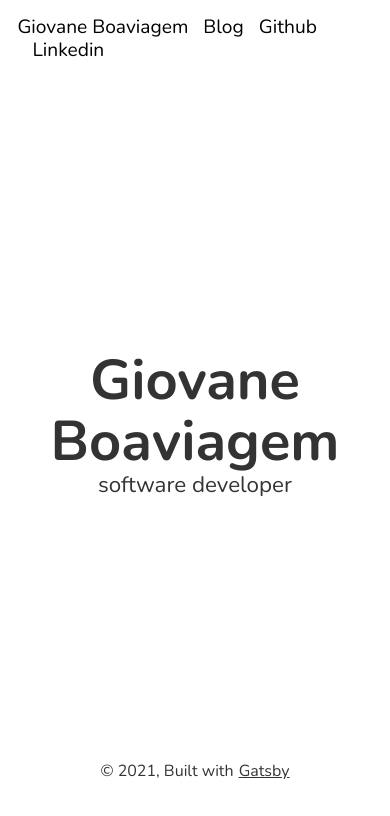
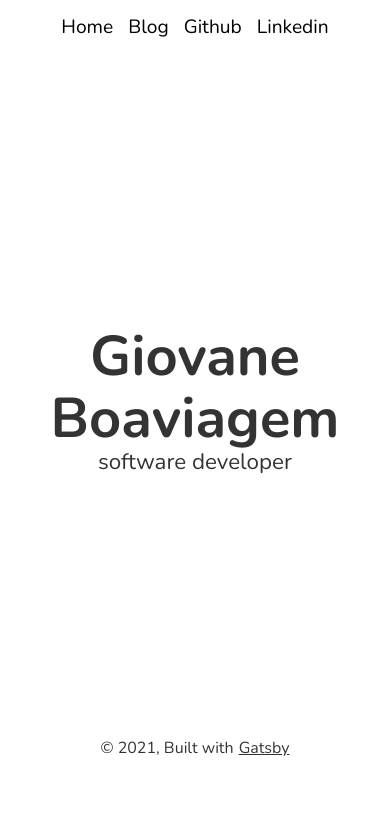
Before and after one commit to giovanebribeiro/mypage, a Gatsby site: page / in a window 390 px wide. Built offline with nearby package versions, Linux system fonts and the light colour scheme; Gatsby itself is replaced by a stand-in of ours; a small style sheet from the web is missing.

Commit message:
header adjustments to better fit on mobile

```diff
--- a/src/components/header.js
+++ b/src/components/header.js
@@ -76,7 +76,7 @@ const Header = ({ siteTitle }) => (
   <SiteHeader>
     <Content>
       <p>
-        <HomeLink to="/">{siteTitle}</HomeLink>
+        <HomeLink to="/">Home</HomeLink>
         <NavLink to="/blog">Blog</NavLink>
         <GitHubLink href="https://github.com/giovanebribeiro">
           Github
```
